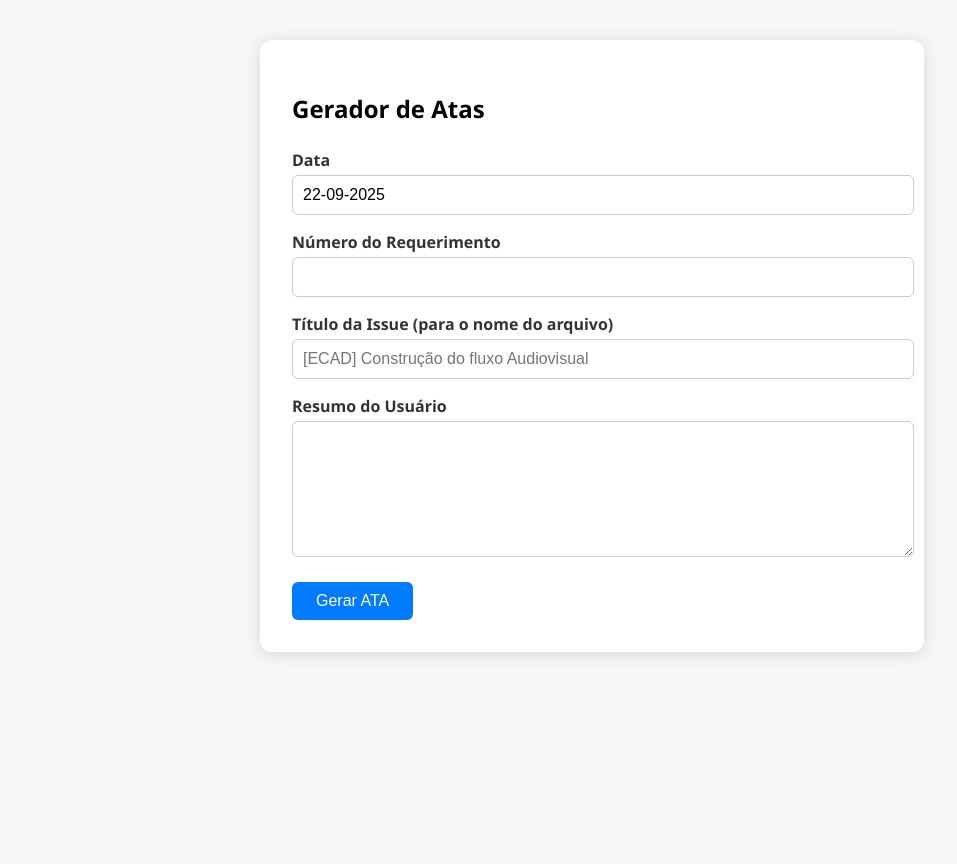
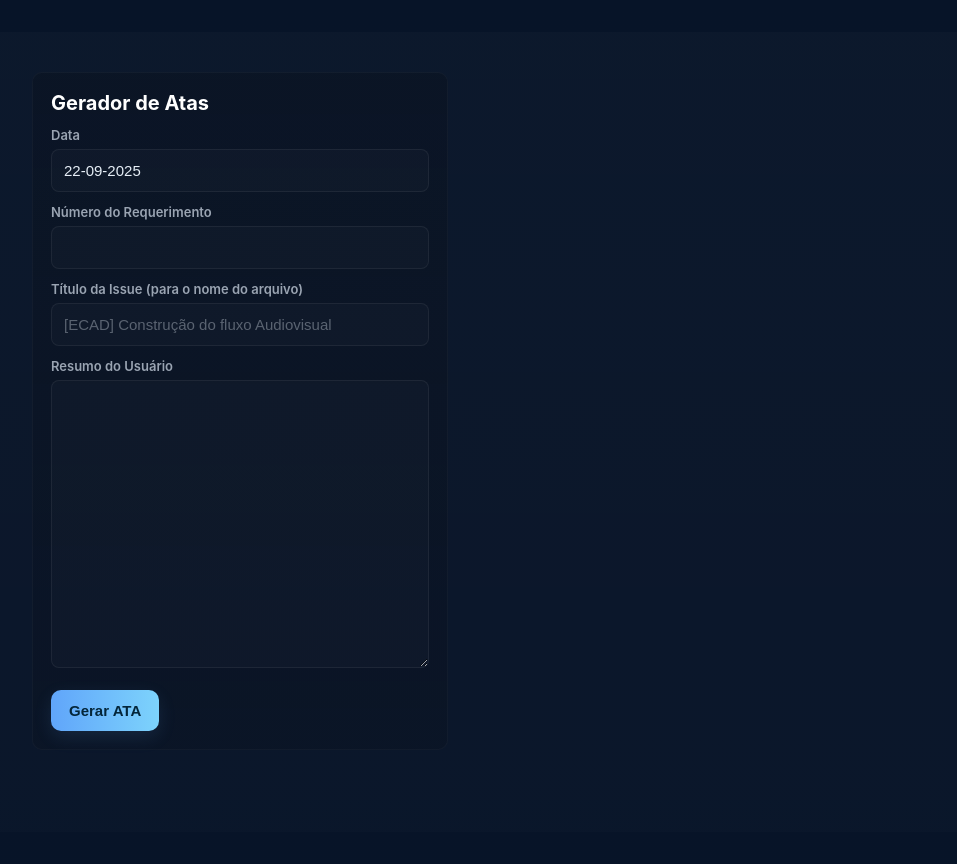
Before and after one commit to helen-caroline/create-atas, a Flask app: page / in a window 1280 px wide. Shown: the whole page, without its empty margins (48-1005 px from the left). Before the commit the page ends 656 px from the top, so only its background shows below. Run offline with Flask 3, Linux system fonts and the light colour scheme.

Commit message:
melhorando a aparencia do form

```diff
--- a/static/style.css
+++ b/static/style.css
@@ -1,13 +1,99 @@
-body { font-family: 'Segoe UI', Arial, sans-serif; background: #f7f7f7; }
-.container { max-width: 600px; margin: 40px auto; background: #fff; padding: 32px; border-radius: 12px; box-shadow: 0 2px 16px #0002; }
-h2 { font-weight: 700; margin-bottom: 24px; }
-label { font-weight: 600; margin-top: 16px; display: block; color: #333; }
-input, textarea { width: 100%; padding: 10px; margin-top: 4px; border-radius: 6px; border: 1px solid #ccc; font-size: 16px; }
-button { margin-top: 20px; padding: 10px 24px; background: #007bff; color: #fff; border: none; border-radius: 6px; cursor: pointer; font-size: 16px; transition: background 0.2s; }
-button:disabled { background: #aaa; }
-.ata-box { margin-top: 32px; background: #f8f9fa; padding: 24px; border-radius: 12px; box-shadow: 0 1px 8px #0001; }
-.campo-copia { margin-bottom: 24px; }
-.campo-copia-box { display: flex; align-items: center; gap: 8px; background: #e9ecef; padding: 12px; border-radius: 8px; font-size: 16px; }
-.copy-btn { background: none; border: none; cursor: pointer; font-size: 20px; color: #007bff; margin-left: 8px; transition: color 0.2s; position: static; }
-.copy-btn:active { color: #0056b3; }
-pre { font-size: 15px; margin: 0; }
+:root{
+	--bg:#0f1724; /* deep navy */
+	--card:#0b1220;
+	--muted:#9aa4b2;
+	--accent:#5eead4; /* teal */
+	--primary:#60a5fa; /* soft blue */
+	--surface:#071124;
+}
+
+*{box-sizing:border-box}
+html,body{height:100%;margin:0}
+body {
+	font-family: Inter, 'Segoe UI', Arial, sans-serif;
+	background: linear-gradient(180deg,#071428 0%, #081428 40%);
+	color: #e6eef6;
+	-webkit-font-smoothing:antialiased;
+	-moz-osx-font-smoothing:grayscale;
+}
+
+/* Center the app and make it full viewport height */
+.app-root{
+	min-height:100vh;
+	display:flex;
+	align-items:center;
+	justify-content:center;
+	padding:32px;
+}
+
+.container {
+	/* full-bleed container that fills viewport */
+	width:100vw;
+	height:100vh;
+	margin:0;
+	background: linear-gradient(180deg, rgba(255,255,255,0.02), rgba(255,255,255,0.01));
+	border-radius:0;
+	box-shadow: none;
+	display:grid;
+	grid-template-columns: 420px 1fr;
+	gap:24px;
+	padding:40px 48px;
+	overflow:hidden; /* prevent body scroll; internal regions will scroll */
+}
+
+h2 { font-weight: 700; margin: 0 0 12px 0; color: #fff; font-size:20px }
+label { font-weight: 600; margin-top: 12px; display: block; color: var(--muted); font-size:13px }
+
+/* Left column (form) */
+.left-pane{display:flex;flex-direction:column;gap:8px;overflow:auto;padding-right:4px}
+.form-card{background:linear-gradient(180deg, rgba(10,16,26,0.35), rgba(10,16,26,0.25));padding:18px;border-radius:10px;border:1px solid rgba(255,255,255,0.03)}
+input, textarea { width: 100%; padding: 12px; margin-top: 6px; border-radius: 8px; border: 1px solid rgba(255,255,255,0.06); background: rgba(255,255,255,0.02); color: #e6eef6; font-size:15px }
+input::placeholder, textarea::placeholder{color:rgba(230,238,246,0.35)}
+
+textarea { min-height:160px; resize:vertical; max-height:45vh }
+
+/* Make the user resumo textarea taller and responsive */
+#resumo, textarea[name="resumo"] {
+	min-height: 36vh; /* use viewport height so it grows with screen */
+	max-height: 70vh;
+}
+
+button { margin-top: 18px; padding: 12px 18px; background: linear-gradient(90deg,var(--primary), #7dd3fc); color: #04263a; border: none; border-radius: 10px; cursor: pointer; font-size:15px; font-weight:700; box-shadow: 0 6px 18px rgba(96,165,250,0.12); transition:transform .12s ease, box-shadow .12s }
+button:hover{transform:translateY(-2px)}
+button:disabled { background: #344154; opacity:0.7; cursor:not-allowed }
+
+.muted { color:var(--muted); font-size:13px }
+
+/* Right column (result) */
+.right-pane{display:flex;flex-direction:column;gap:12px;overflow:hidden}
+.ata-box { background: linear-gradient(180deg, rgba(255,255,255,0.02), rgba(255,255,255,0.01)); padding: 18px; border-radius:12px; border:1px solid rgba(255,255,255,0.03); box-shadow: inset 0 1px 0 rgba(255,255,255,0.02) }
+
+.nome-row{display:flex;align-items:center;gap:12px}
+.nome-row .nome { font-weight:700; color:#e6eef6; word-break:break-word }
+.copy-btn { background: none; border: none; cursor: pointer; font-size: 18px; color: var(--primary); margin-left: 8px; transition: color 0.12s }
+.copy-btn i{pointer-events:none}
+
+/* Scrollable result area */
+.ata-content { background: rgba(2,6,23,0.2); padding:12px; border-radius:8px; height:100%; display:flex; flex-direction:column }
+.ata-pre { flex:1; overflow:auto; padding:10px; background:rgba(0,0,0,0.25); border-radius:8px; color:#eaf6f4; font-size:14px; line-height:1.5; white-space:pre-wrap }
+
+/* Make the result pane visually dominant */
+.right-pane .ata-box{height:100%}
+
+.small-note{font-size:12px;color:var(--muted);margin-top:6px}
+
+/* Responsive adjustments */
+@media (max-width:980px){
+	.container{grid-template-columns:1fr; height:auto; max-height:100vh; padding:24px}
+	.left-pane{order:2}
+	.right-pane{order:1;min-height:360px}
+	textarea{max-height:38vh}
+	#resumo, textarea[name="resumo"]{min-height:28vh}
+}
+
+@media (max-width:420px){
+	.container{padding:18px;gap:12px}
+	h2{font-size:18px}
+}
+
+pre { font-size: 14px; margin: 0; font-family: ui-monospace, SFMono-Regular, Menlo, Monaco, 'Roboto Mono', monospace }
--- a/templates/index.html
+++ b/templates/index.html
@@ -9,7 +9,10 @@
     <link rel="stylesheet" href="/static/style.css">
 </head>
 <body>
+        <div class="app-root">
             <div class="container">
+                <div class="left-pane">
+                    <div class="form-card">
                         <h2>Gerador de Atas</h2>
                         <form id="ataForm">
                             <label for="data">Data</label>
@@ -22,26 +25,34 @@
                             <input type="text" id="titulo_issue" name="titulo_issue" placeholder="[ECAD] Construção do fluxo Audiovisual">
 
                             <label for="resumo">Resumo do Usuário</label>
-            <textarea id="resumo" name="resumo" rows="6" required></textarea>
+                            <textarea id="resumo" name="resumo" rows="8" required></textarea>
 
                             <button type="submit">Gerar ATA</button>
                         </form>
-    <div id="ataError" style="color:#a00;margin-top:12px;display:none;"></div>
+                        <div id="ataError" class="small-note" style="display:none;margin-top:8px;color:#ff6b6b"></div>
+                    </div>
+                </div>
 
-        <div id="ataResult" style="display:none;">
-            <div class="ata-box">
-                <div style="margin-bottom:24px;">
-                    <label>Nome do arquivo:</label>
-                    <div style="display:flex;align-items:center;gap:8px;background:#e9ecef;padding:10px;border-radius:6px;">
-                        <span id="nomeArquivo" style="font-weight:bold;"></span>
+                <div class="right-pane">
+                    <div id="ataResult" style="display:none; height:100%;">
+                        <div class="ata-box ata-content">
+                            <div class="nome-row" style="margin-bottom:8px">
+                                <div>
+                                    <label class="muted">Nome do arquivo:</label>
+                                    <div style="display:flex;align-items:center;gap:8px;margin-top:6px;">
+                                        <div class="nome" id="nomeArquivo"></div>
                                         <button class="copy-btn" onclick="copyCampo('nomeArquivo')" title="Copiar nome do arquivo"><i class="fa fa-copy"></i></button>
                                     </div>
                                 </div>
-                <hr style="margin:24px 0;">
-                <label>ATA completa:</label>
-                <div style="position:relative;background:#f0f0f0;padding:16px;border-radius:6px;">
-                    <button class="copy-btn" style="position:absolute;top:12px;right:12px;" onclick="copyAta()" title="Copiar ATA completa"><i class="fa fa-copy"></i></button>
-                    <pre id="ataText" style="white-space: pre-wrap;"></pre>
+                            </div>
+
+                            <div style="height:8px"></div>
+                            <label class="muted">ATA completa:</label>
+                            <div style="position:relative;margin-top:6px;display:flex;flex-direction:column;gap:8px;flex:1;min-height:0;">
+                                <button class="copy-btn" style="position:absolute;top:18px;right:28px;z-index:2;" onclick="copyAta()" title="Copiar ATA completa"><i class="fa fa-copy"></i></button>
+                                <pre id="ataText" class="ata-pre"></pre>
+                            </div>
+                        </div>
                     </div>
                 </div>
             </div>
```
Lines whose indentation alone changed are shown as unchanged.
